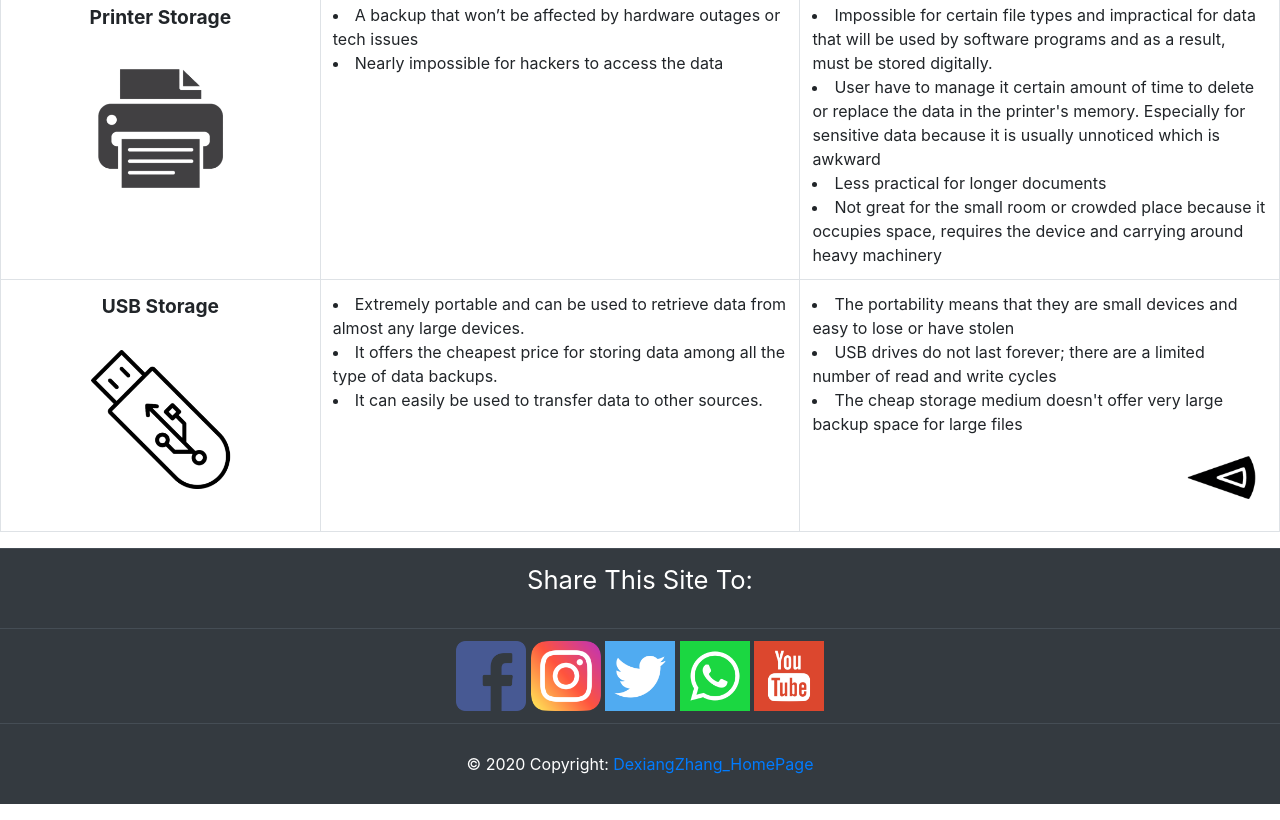
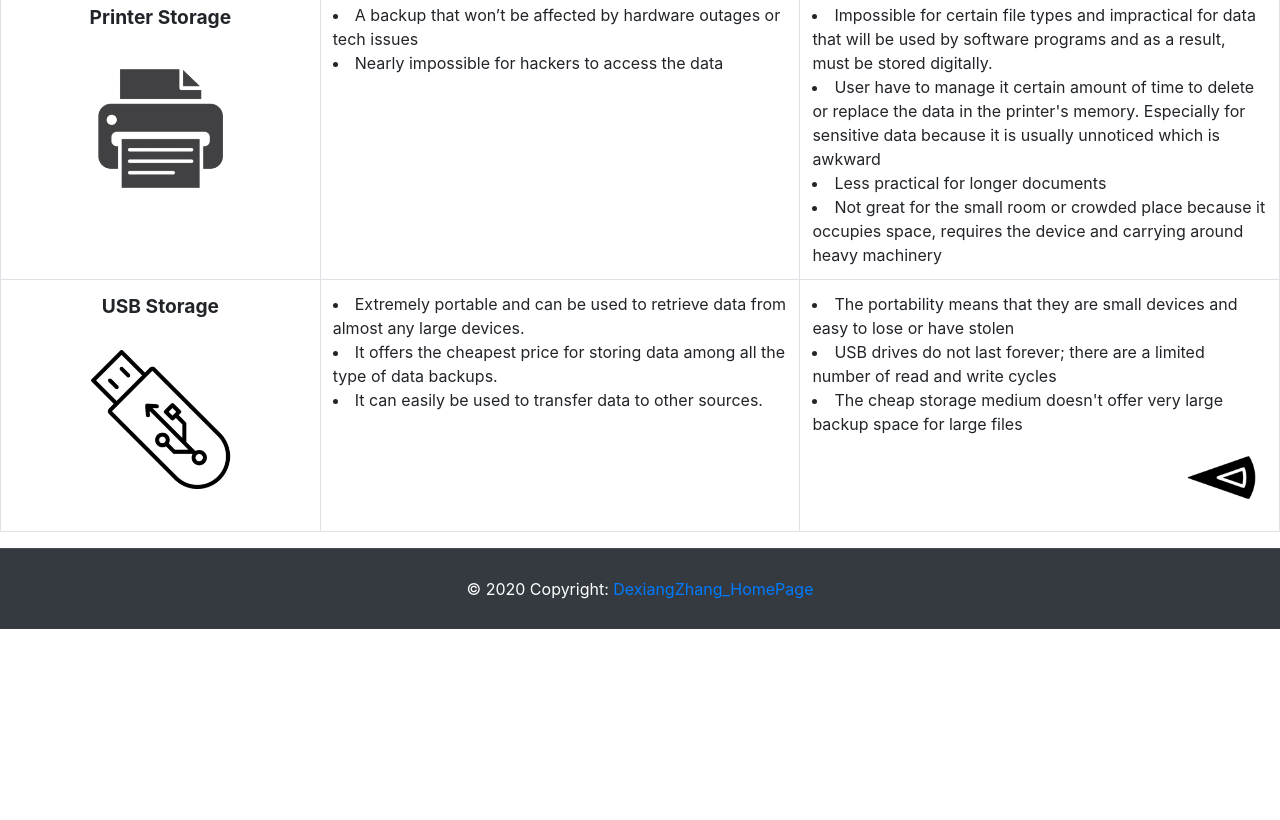
Before and after one commit to DexiangZhang/CybersecurityGame, a plain HTML site: page 4900 project/index.html in a window 1280 px wide. Shown: the part 1406-2226 px from the top of the page. After the commit the page ends 2051 px from the top, so only its background shows below. Drawn offline with nearby package versions, Linux system fonts and the light colour scheme.

Commit message:
get rid of the social media located on the footer since it is not consistent with teammates' module

```diff
--- a/4900 project/index.html
+++ b/4900 project/index.html
@@ -194,33 +194,11 @@
 
 				<table class="table table-dark">
 
-    				<tbody align="center">
-
-    					<tr>
-    						<td>
-    							<p>Share This Site To:</p>
-    						</td>
-    					</tr>
-
-    					<tr>
-    						<td>
-    							<img src="./icon/facebook_icon.png" alt="facebook">
-    							<img src="./icon/instagram_icon.png" alt="instagram">
-    							<img src="./icon/twitter_icon.png" alt="twitter">
-    							<img src="./icon/whatsapp_icon.png" alt="whatsapp">
-    							<img src="./icon/youtube_icon.png" alt="youtube">
-    						</td>
-    					</tr>
-
-						<tr>
-							<td>
-								<div class="footer-copyright text-center py-3">© 2020 Copyright:
-									<a href="index.html"> DexiangZhang_HomePage</a>
-  								</div>
-							</td>
-						</tr>
-
-      				</tbody>
+					<td>
+						<div class="footer-copyright text-center py-3">© 2020 Copyright:
+							<a href="index.html"> DexiangZhang_HomePage</a>
+  						</div>
+					</td>
 
  				</table>
 
```
Also changed, not shown: 4900 project/icon/facebook_icon.png (deleted), 4900 project/icon/instagram_icon.png (deleted), 4900 project/icon/twitter_icon.png (deleted), 4900 project/icon/whatsapp_icon.png (deleted), 4900 project/icon/youtube_icon.png (deleted).
